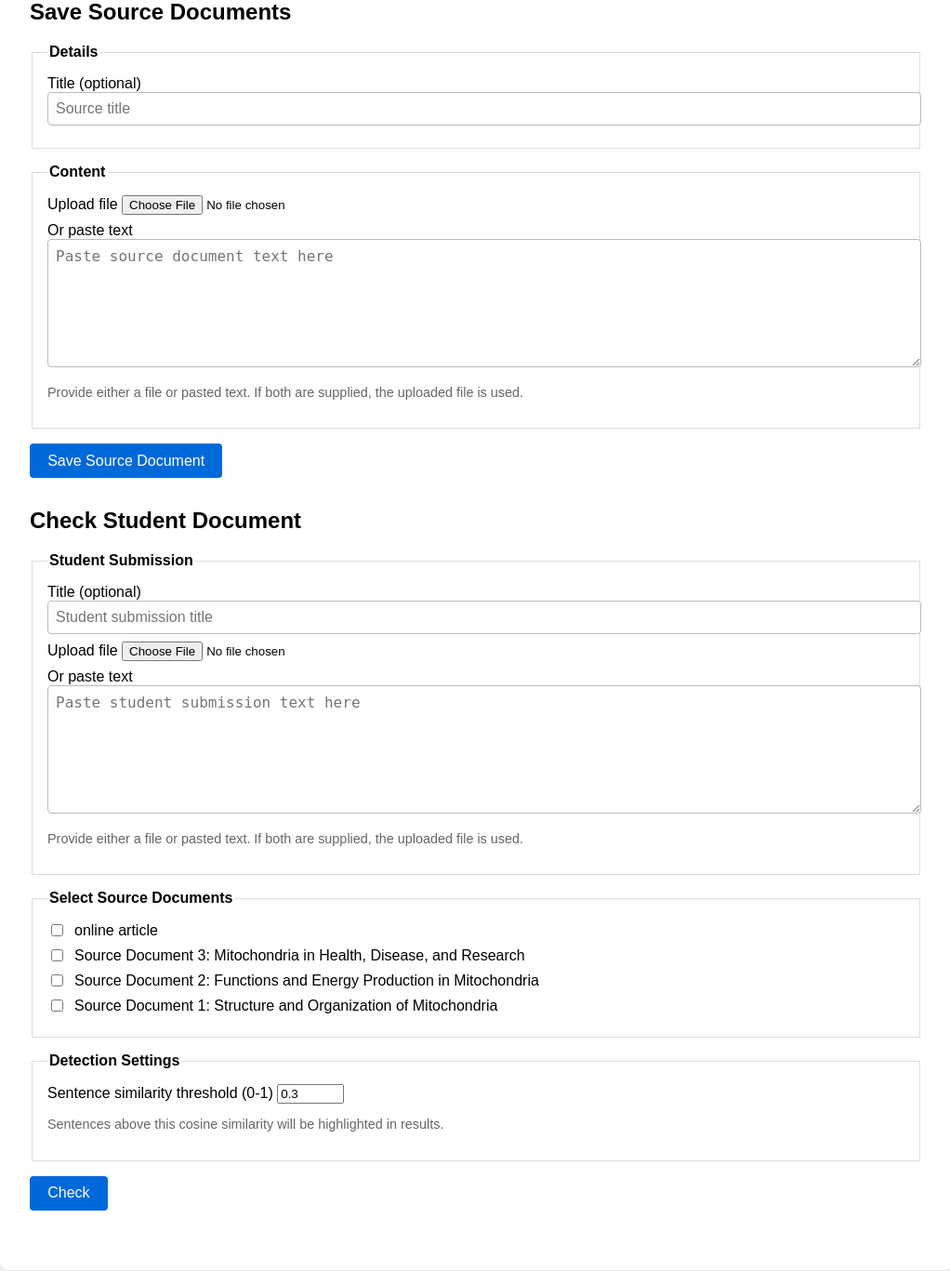
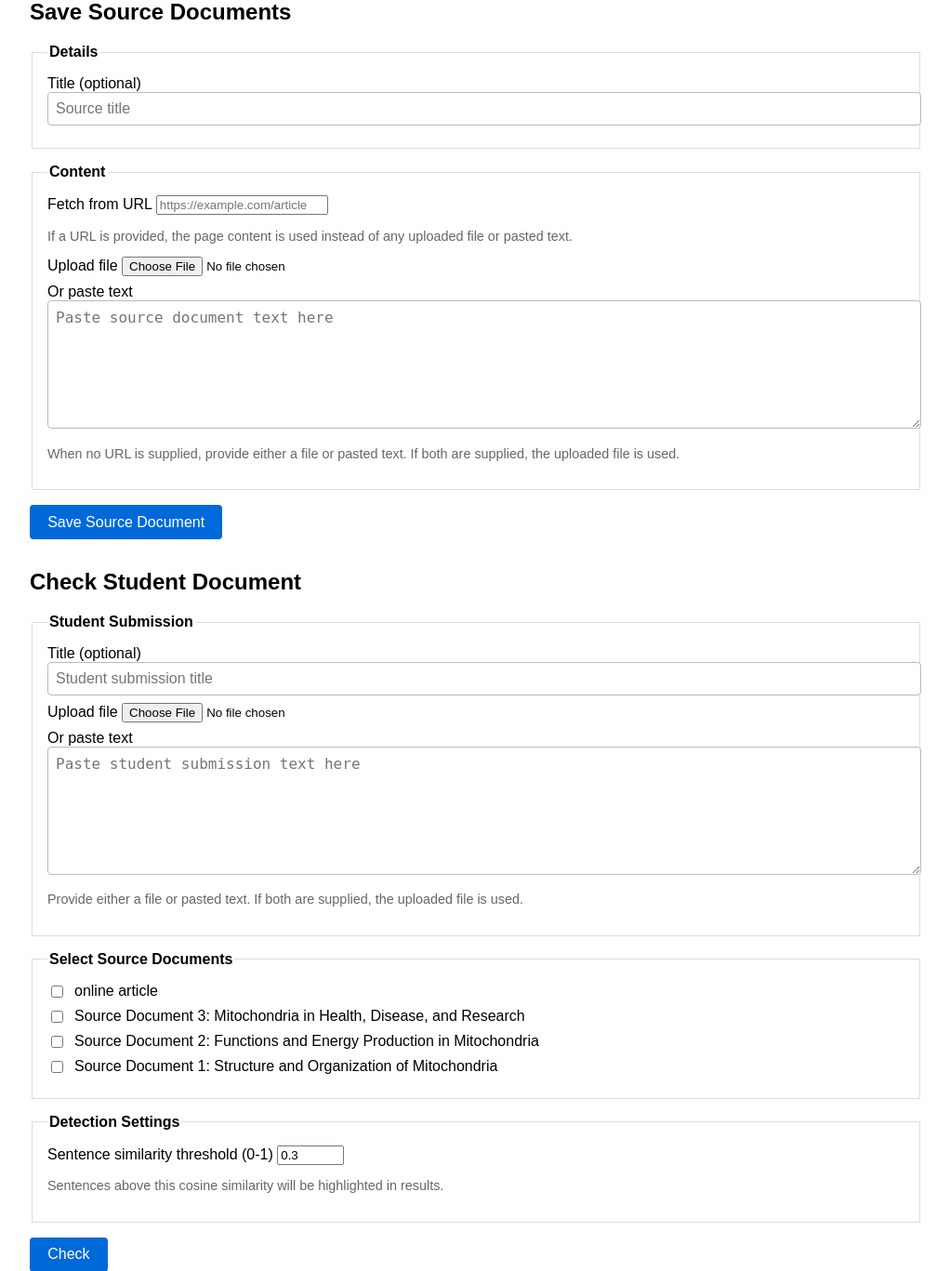
Before and after one commit to flappybird1084/plagiarism-detection, a Flask app: page / in a window 1280 px wide. Shown: the part 139-1506 px from the top of the page at 93% size, without its empty margins (128-1150 px from the left). Run offline with Flask 3, Linux system fonts and the light colour scheme.

Commit message:
added link parsing, also embedding calculation is more robust now. tbd: some error messages when numbers are zero

```diff
--- a/main.py
+++ b/main.py
@@ -6,6 +6,10 @@ from typing import Iterable, List
 
 from flask import abort, flash, redirect, render_template, request, url_for, Flask
 from flask_sqlalchemy import SQLAlchemy
+from html.parser import HTMLParser
+from urllib.parse import urlparse
+
+import requests
 
 from checker import checked
 
@@ -52,6 +56,118 @@ def _fetch_selected_sources(selected_ids: Iterable[int]) -> List[Document]:
     )
 
 
+class _HTMLTextExtractor(HTMLParser):
+    """Extract readable text and title from an HTML document."""
+
+    _block_elements = {
+        "p",
+        "div",
+        "section",
+        "article",
+        "header",
+        "footer",
+        "li",
+        "ul",
+        "ol",
+        "br",
+        "h1",
+        "h2",
+        "h3",
+        "h4",
+        "h5",
+        "h6",
+    }
+
+    def __init__(self) -> None:
+        super().__init__()
+        self._parts: List[str] = []
+        self._title_parts: List[str] = []
+        self._skip_depth = 0
+        self._collecting_title = False
+
+    def handle_starttag(self, tag: str, attrs) -> None:
+        lowered = tag.lower()
+        if lowered in {"script", "style"}:
+            self._skip_depth += 1
+            return
+        if lowered == "title":
+            self._collecting_title = True
+            return
+        if lowered in self._block_elements:
+            self._parts.append("\n")
+
+    def handle_endtag(self, tag: str) -> None:
+        lowered = tag.lower()
+        if lowered in {"script", "style"} and self._skip_depth > 0:
+            self._skip_depth -= 1
+            return
+        if lowered == "title":
+            self._collecting_title = False
+            return
+        if lowered in self._block_elements:
+            self._parts.append("\n")
+
+    def handle_data(self, data: str) -> None:
+        if self._skip_depth > 0:
+            return
+        cleaned = data.strip()
+        if not cleaned:
+            return
+        if self._collecting_title:
+            self._title_parts.append(cleaned)
+        else:
+            self._parts.append(cleaned + " ")
+
+    @property
+    def title_text(self) -> str | None:
+        title = " ".join(self._title_parts).strip()
+        return title or None
+
+    def get_text(self) -> str:
+        text = "".join(self._parts)
+        lines = [line.strip() for line in text.splitlines()]
+        return "\n".join(line for line in lines if line)
+
+
+def _normalize_url(raw_url: str) -> str:
+    parsed = urlparse(raw_url)
+    if not parsed.scheme:
+        raw_url = f"https://{raw_url}"
+        parsed = urlparse(raw_url)
+    if parsed.scheme not in {"http", "https"} or not parsed.netloc:
+        raise ValueError("Provide a valid http or https URL.")
+    return raw_url
+
+
+def _fetch_url_content(url: str) -> tuple[str, str | None]:
+    try:
+        response = requests.get(url, timeout=10)
+    except requests.RequestException as exc:
+        raise ValueError(f"Unable to fetch URL: {exc}") from exc
+
+    if response.status_code != 200:
+        raise ValueError(f"URL returned status code {response.status_code}.")
+
+    content_type = response.headers.get("Content-Type", "")
+    text_payload = response.text
+    if "text/html" in content_type.lower() or "<html" in text_payload[:200].lower():
+        extractor = _HTMLTextExtractor()
+        extractor.feed(text_payload)
+        extractor.close()
+        extracted_text = extractor.get_text().strip()
+        if not extracted_text:
+            raise ValueError("Fetched page does not contain readable text.")
+        return extracted_text, extractor.title_text or response.url
+
+    if content_type and not content_type.lower().startswith("text/"):
+        raise ValueError("Only text and HTML content can be saved from URLs.")
+
+    stripped = text_payload.strip()
+    if not stripped:
+        raise ValueError("Fetched page did not contain any text.")
+    return stripped, response.url
+
+
 @app.route("/", methods=["GET"])
 def index():
     sources = (
@@ -95,14 +211,41 @@ def edit_source(document_id: int):
     return render_template("edit_source.html", document=document)
 
 
+@app.route("/sources/<int:document_id>/delete", methods=["POST"])
+def delete_source(document_id: int):
+    document = Document.query.filter_by(id=document_id, is_source=True).first()
+    if document is None:
+        flash("Source document not found.")
+        return redirect(url_for("list_sources"))
+
+    db.session.delete(document)
+    db.session.commit()
+    flash(f"Deleted source document '{document.title}'.")
+    return redirect(url_for("list_sources"))
+
+
 @app.route("/add-source", methods=["POST"])
 def add_source():
     title = request.form.get("source_title", "").strip()
     typed_text = request.form.get("source_text", "").strip()
     upload = request.files.get("source_file")
+    source_url_input = request.form.get("source_url", "").strip()
+    normalized_url = ""
+    url_inferred_title: str | None = None
 
     content = ""
-    if upload and upload.filename:
+    if source_url_input:
+        try:
+            normalized_url = _normalize_url(source_url_input)
+        except ValueError as exc:
+            flash(str(exc))
+            return redirect(url_for("index"))
+        try:
+            content, url_inferred_title = _fetch_url_content(normalized_url)
+        except ValueError as exc:
+            flash(str(exc))
+            return redirect(url_for("index"))
+    elif upload and upload.filename:
         content = _decode_upload(upload)
         if not title:
             title = Path(upload.filename).name
@@ -110,10 +253,10 @@ def add_source():
         content = typed_text
 
     if not content:
-        flash("Provide a file or typed text to add a source document.")
+        flash("Provide a URL, file, or typed text to add a source document.")
         return redirect(url_for("index"))
 
-    resolved_title = title or "Unnamed Source"
+    resolved_title = title or url_inferred_title or normalized_url or "Unnamed Source"
     db.session.add(
         Document(title=resolved_title, content=content, is_source=True)
     )
--- a/templates/index.html
+++ b/templates/index.html
@@ -122,6 +122,11 @@
             <fieldset>
                 <legend>Content</legend>
                 <label>
+                    Fetch from URL
+                    <input type="url" name="source_url" placeholder="https://example.com/article">
+                </label>
+                <p class="hint">If a URL is provided, the page content is used instead of any uploaded file or pasted text.</p>
+                <label>
                     Upload file
                     <input type="file" name="source_file" accept=".txt,.md,.pdf,.docx,.rtf,text/plain">
                 </label>
@@ -129,7 +134,7 @@
                     Or paste text
                     <textarea name="source_text" placeholder="Paste source document text here"></textarea>
                 </label>
-                <p class="hint">Provide either a file or pasted text. If both are supplied, the uploaded file is used.</p>
+                <p class="hint">When no URL is supplied, provide either a file or pasted text. If both are supplied, the uploaded file is used.</p>
             </fieldset>
             <button type="submit">Save Source Document</button>
         </form>
```
Also changed, not shown: checker.py (+18 -12 lines), ollama_embeddings.py (+37 -18 lines), templates/sources.html (+26 -1 lines), instance/plagiarism.db.
